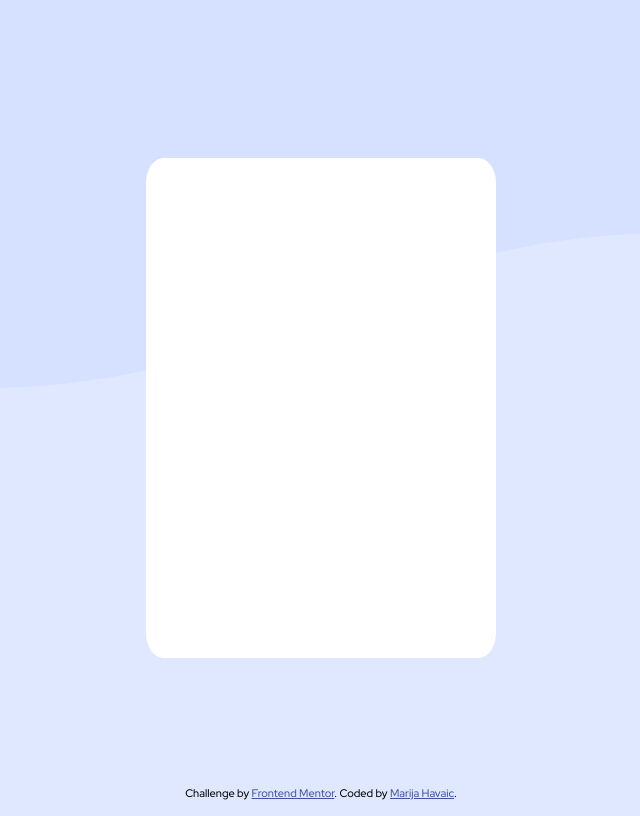
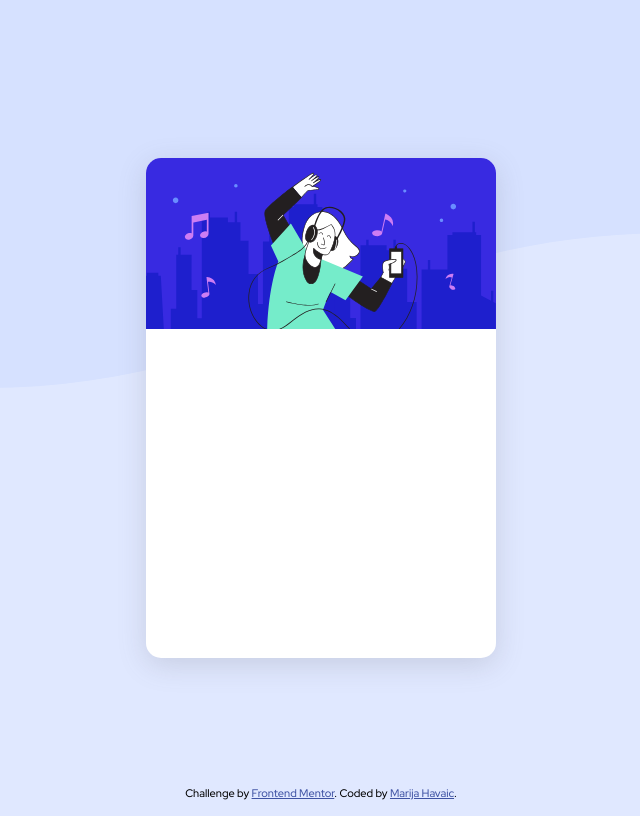
Before and after one commit to marijahavaic/frontend-mentor-order-summary-component, a plain HTML site: page index.html in a window 1280 px wide. Shown: the whole page, without its empty margins (319-959 px from the left). Drawn offline with Linux system fonts and the light colour scheme.

Commit message:
Add and style illustration-hero

```diff
--- a/index.html
+++ b/index.html
@@ -34,8 +34,8 @@
     </head>
     <body>
         <div class="summary_container">
-            <!-- <img src="./images/illustration-hero.svg" />
-            <div class="summary_details">
+            <img src="./images/illustration-hero.svg" />
+            <!-- <div class="summary_details">
                 <h1>Order Summary</h1>
                 <p>
                     You can now listen to millions of songs, audiobooks, and
--- a/style.css
+++ b/style.css
@@ -22,11 +22,21 @@ body {
     align-items: center;
 }
 
+p {
+    font-size: 16px;
+}
+
 .summary_container {
     background-color: #fff;
     width: 350px;
     height: 500px;
-    border-radius: 5%;
+    border-radius: 15px;
+    box-shadow: rgba(100, 100, 111, 0.2) 0px 7px 29px 0px;
+}
+
+.summary_container img {
+    width: 100%;
+    border-radius: 15px 15px 0 0;
 }
 
 .attribution {
```
